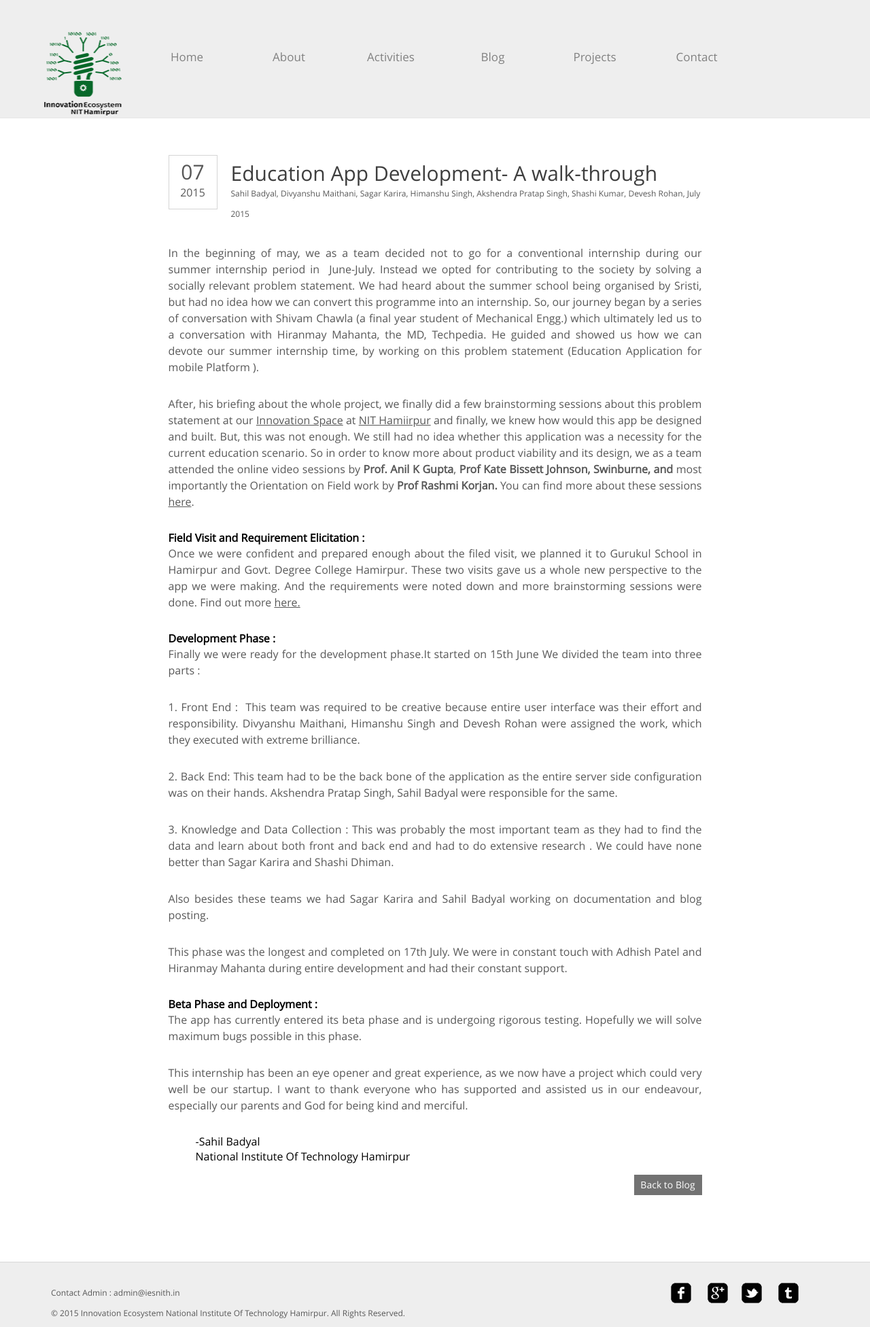
After one commit to arunnK/eco_inn_website, a Django app: page /post9 in a window 1280 px wide. The commit adds this page. Shown: the top 1952 px of the page at 68% size. Run offline with Django 3.2, Linux system fonts and the light colour scheme; some libraries are stand-ins or nearby versions.

Commit message:
Added New post

```diff
--- /dev/null
+++ b/blog/templates/blog/post9.html
@@ -0,0 +1,59 @@
+{% extends "blog/post.html" %}
+
+{% block title %}
+Education App Development - A walk-through
+{% endblock %}
+
+{% block month %}
+07
+{% endblock %}
+
+{% block year %}
+2015
+{% endblock %}
+
+{% block post_title %}
+Education App Development- A walk-through
+{% endblock %}
+
+{% block author_date %}
+Sahil Badyal, Divyanshu Maithani, Sagar Karira, Himanshu Singh, Akshendra Pratap Singh, Shashi Kumar, Devesh Rohan, July 2015
+{% endblock %}
+
+{% block post %}
+
+<p align="justify">In the beginning of may, we as a team decided not to go for a conventional internship during our summer internship period in  June-July. Instead we opted for contributing to the society by solving a socially relevant problem statement. We had heard about the summer school being organised by Sristi, but had no idea how we can convert this programme into an internship. So, our journey began by a series of conversation with Shivam Chawla (a final year student of Mechanical Engg.) which ultimately led us to a conversation with Hiranmay Mahanta, the MD, Techpedia. He guided and showed us how we can devote our summer internship time, by working on this problem statement (Education Application for mobile Platform ).</p>
+<p align="justify">
+After, his briefing about the whole project, we finally did a few brainstorming sessions about this problem statement at our <a href="http://www.iesnith.in">Innovation Space</a> at <a href="http://nith.ac.in">NIT Hamiirpur</a> and finally, we knew how would this app be designed and built. But, this was not enough. We still had no idea whether this application was a necessity for the current education scenario. So in order to know more about product viability and its design, we as a team attended the online video sessions by <strong>Prof. Anil K Gupta</strong>, <strong>Prof Kate Bissett Johnson, Swinburne, and </strong>most importantly the Orientation on Field work by <strong>Prof Rashmi Korjan.</strong> You can find more about these sessions <a href="http://summerschool.sristi.org/summer-school-2015-review-by-nit-hamirpur/">here</a>.<strong>  </strong></p>
+
+<strong>Field Visit and Requirement Elicitation :</strong>
+
+
+<p align="justify">Once we were confident and prepared enough about the filed visit, we planned it to Gurukul School in Hamirpur and Govt. Degree College Hamirpur. These two visits gave us a whole new perspective to the app we were making. And the requirements were noted down and more brainstorming sessions were done. Find out more <a href="http://summerschool.sristi.org/field-visit-for-education-mobile-app/">here.</a></p>
+
+
+<strong>Development Phase :</strong>
+
+<p align="justify">Finally we were ready for the development phase.It started on 15th June We divided the team into three parts :</p>
+<p align="justify">
+1. Front End :  This team was required to be creative because entire user interface was their effort and responsibility. Divyanshu Maithani, Himanshu Singh and Devesh Rohan were assigned the work, which they executed with extreme brilliance.</p>
+<p align="justify">
+2. Back End: This team had to be the back bone of the application as the entire server side configuration was on their hands. Akshendra Pratap Singh, Sahil Badyal were responsible for the same.</p>
+<p align="justify">
+3. Knowledge and Data Collection : This was probably the most important team as they had to find the data and learn about both front and back end and had to do extensive research . We could have none better than Sagar Karira and Shashi Dhiman.</p>
+<p align="justify">
+Also besides these teams we had Sagar Karira and Sahil Badyal working on documentation and blog posting.</p>
+<p align="justify">
+This phase was the longest and completed on 17th July. We were in constant touch with Adhish Patel and Hiranmay Mahanta during entire development and had their constant support.</p>
+
+
+<strong>Beta Phase and Deployment :</strong>
+<p align="justify">
+The app has currently entered its beta phase and is undergoing rigorous testing. Hopefully we will solve maximum bugs possible in this phase.</p>
+<p align="justify">
+This internship has been an eye opener and great experience, as we now have a project which could very well be our startup. I want to thank everyone who has supported and assisted us in our endeavour, especially our parents and God for being kind and merciful.</p>
+<blockquote>-Sahil Badyal<br />
+
+National Institute Of Technology Hamirpur</blockquote>
+
+{% endblock %}
--- a/blog/urls.py
+++ b/blog/urls.py
@@ -12,4 +12,5 @@ urlpatterns = patterns('',
 	url(r'^post6', post6),
 	url(r'^post7', post7),
 	url(r'^post8', post8),
+	url(r'^post9', post9),
 )
--- a/blog/views.py
+++ b/blog/views.py
@@ -30,3 +30,6 @@ def post7(request):
 
 def post8(request):
 	return render_to_response("blog/post8.html")
+
+def post9(request):
+	return render_to_response("blog/post9.html")
```
Also changed, not shown: blog/templates/blog/blog.html (+13 -0 lines), 2 other files.
